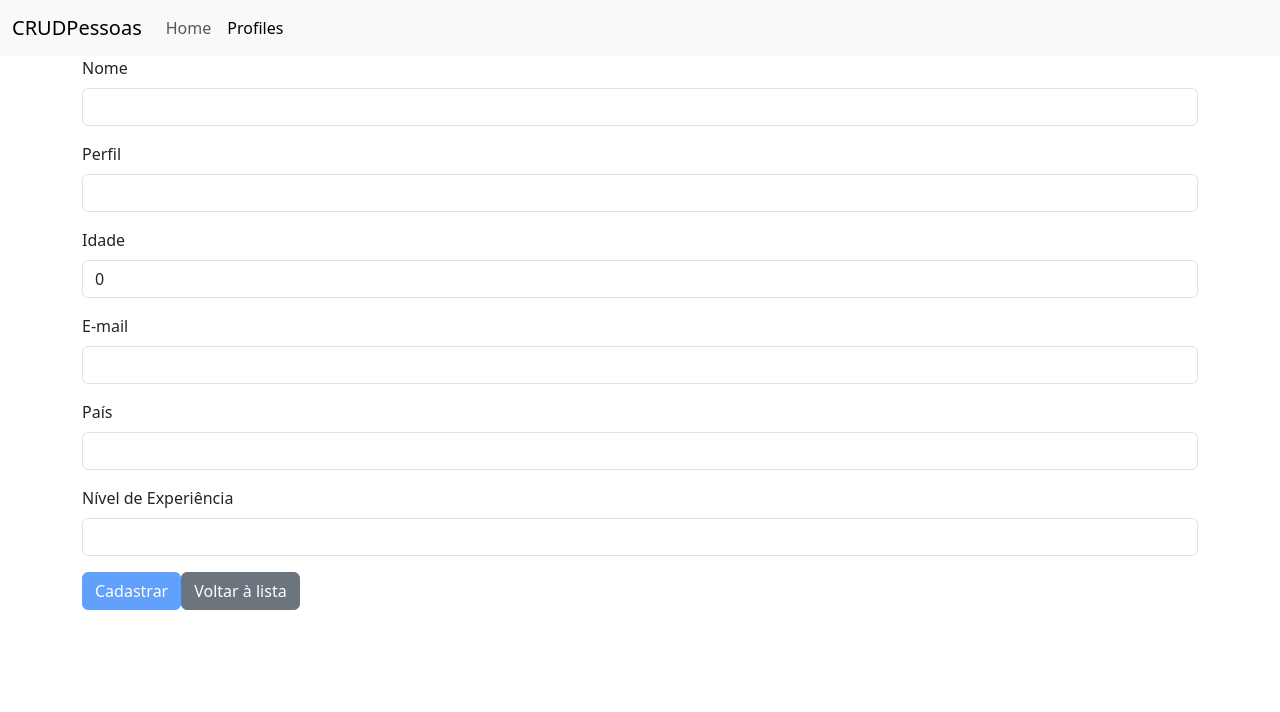
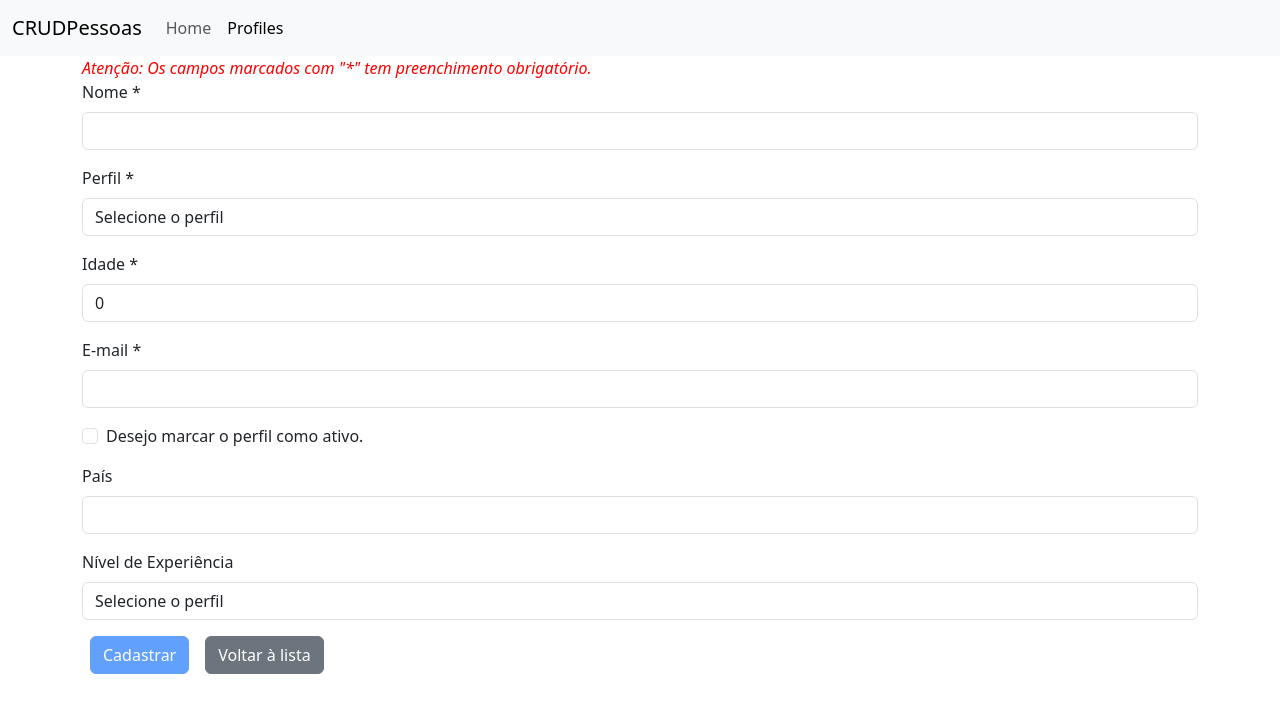
Before and after one commit to LucasMarquesV/AngularCRUD, an Angular app: page /profile/create in a window 1280 px wide. Shown: the top 712 px of the page. Built offline with nearby package versions, Linux system fonts and the light colour scheme.

Commit message:
[FEAT] - Campo de ativo + validações

```diff
--- a/db.json
+++ b/db.json
@@ -1,35 +1,5 @@
 {
   "profiles": [
-    {
-      "id": "2",
-      "nome": "Jorge",
-      "perfil": "student",
-      "idade": 25,
-      "email": "jorge@jorge.com",
-      "ativo": true,
-      "pais": "USA",
-      "nivelDeExperiencia": "Senior"
-    },
-    {
-      "nome": "Jorge ben jor",
-      "perfil": "admin",
-      "idade": 4,
-      "email": "c@gmail.com",
-      "ativo": true,
-      "pais": "",
-      "nivelDeExperiencia": "",
-      "id": "0"
-    },
-    {
-      "id": "0",
-      "nome": "Teste",
-      "perfil": "teste2",
-      "idade": 10,
-      "email": "Aaaaaa@gmail.com",
-      "ativo": true,
-      "pais": "",
-      "nivelDeExperiencia": ""
-    },
     {
       "nome": "au!",
       "perfil": "aaaaaaaaa",
@@ -39,6 +9,26 @@
       "pais": "aa",
       "nivelDeExperiencia": "a",
       "id": "8b30"
+    },
+    {
+      "nome": "Lucas Marques",
+      "perfil": "teste2",
+      "idade": 4,
+      "email": "lucmarquesv@gmail.com",
+      "ativo": false,
+      "pais": "Brasil",
+      "nivelDeExperiencia": "Junior",
+      "id": "fee7"
+    },
+    {
+      "id": "d13d",
+      "nome": "Lucas Marques",
+      "perfil": "Administrador",
+      "idade": 1,
+      "email": "lucasmarquesvv@gmail.com",
+      "ativo": true,
+      "pais": "Brasil",
+      "nivelDeExperiencia": "a"
     }
   ]
 }
--- a/src/app/app.module.ts
+++ b/src/app/app.module.ts
@@ -10,6 +10,7 @@ import { ProfileListComponent } from './pages/profile/profile-list/profile-list.
 import { ProfileCreateUpdateComponent } from './pages/profile/profile-create-update/profile-create-update.component';
 import { ProfileService } from './services/profile.service';
 import { HttpClientModule } from '@angular/common/http';
+import { TableListComponent } from './components/table-list/table-list.component';
 
 @NgModule({
   declarations: [
@@ -17,7 +18,8 @@ import { HttpClientModule } from '@angular/common/http';
     HeaderComponent,
     HomeComponent,
     ProfileListComponent,
-    ProfileCreateUpdateComponent
+    ProfileCreateUpdateComponent,
+    TableListComponent
   ],
   imports: [
     BrowserModule,
--- /dev/null
+++ b/src/app/components/table-list/table-list.component.html
@@ -0,0 +1,34 @@
+<table class="table">
+    <thead>
+      <tr>
+        <th scope="col">#</th>
+        <th scope="col">Nome</th>
+        <th scope="col">Perfil</th>
+        <th scope="col">Idade</th>
+        <th scope="col">E-mail</th>
+        <th scope="col">Está ativo?</th>
+        <th scope="col">País</th>
+        <th scope="col">Nível de Experiência</th>
+        <th scope="col">Ações</th>
+      </tr>
+    </thead>
+    <tbody>
+      <tr *ngFor="let profile of profiles">
+        <th scope="row">{{ profile.id }}</th>
+        <td>{{ profile.nome }}</td>
+        <td>{{ profile.perfil }}</td>
+        <td>{{ profile.idade }}</td>
+        <td>{{ profile.email }}</td>
+        <td>
+          <span *ngIf="profile.ativo" class="text-success" style="font-size: 1.2em;">👍</span>
+          <span *ngIf="!profile.ativo" class="text-danger" style="font-size: 1.2em;">👎</span>
+        </td>
+        <td>{{ profile.pais }}</td>
+        <td>{{ profile.nivelDeExperiencia }}</td>
+        <td>
+          <a class="btn btn-primary btn-sm" [routerLink]="'/profile/edit/' + profile.id">Editar</a>
+          <button class="btn btn-danger btn-sm" (click)="onDeleteProfile(profile.id)">Excluir</button>
+        </td>
+      </tr>
+    </tbody>
+  </table>
--- /dev/null
+++ b/src/app/components/table-list/table-list.component.ts
@@ -0,0 +1,16 @@
+import { Component, Input, Output, EventEmitter } from '@angular/core';
+import { Profile } from '../../interfaces/profile';
+
+@Component({
+  selector: 'app-table-list',
+  templateUrl: './table-list.component.html',
+  styleUrls: ['./table-list.component.css']
+})
+export class TableListComponent {
+  @Input() profiles: Profile[] = [];
+  @Output() deleteProfile = new EventEmitter<string>();
+
+  onDeleteProfile(id: string) {
+      this.deleteProfile.emit(id);
+  }
+}
--- a/src/app/pages/profile/profile-create-update/profile-create-update.component.html
+++ b/src/app/pages/profile/profile-create-update/profile-create-update.component.html
@@ -1,20 +1,33 @@
 <div class="container">
     <form (ngSubmit)="onSubmit()" [formGroup]="profileForm">
+      <i class="mb-3" style="color: red">
+        Atenção: Os campos marcados com "*" tem preenchimento obrigatório.
+      </i>
       <div class="mb-3">
-        <label for="name" class="form-label">Nome</label>
-        <input type="text" class="form-control" id="nome" formControlName="nome" name="name">
+        <label for="name" class="form-label">Nome *</label>
+        <input type="text" class="form-control" id="nome" formControlName="nome" name="name" maxlength="60">
+
       </div>
       <div class="mb-3">
-        <label for="perfil" class="form-label">Perfil</label>
-        <input type="text" class="form-control" id="perfil" formControlName="perfil">
+        <label for="perfil" class="form-label">Perfil *</label>
+        <select class="form-control" id="perfil" formControlName="perfil">
+          <option value="">Selecione o perfil</option>
+          <option value="Administrador">Administrador</option>
+          <option value="Padrão">Padrão</option>
+          <option value="Temporário">Temporário</option>
+        </select>
       </div>
       <div class="mb-3">
-        <label for="idade" class="form-label">Idade</label>
-        <input type="number" class="form-control" id="idade" formControlName="idade">
+        <label for="idade" class="form-label">Idade *</label>
+        <input type="number" class="form-control" id="idade" formControlName="idade" max="150">
       </div>
       <div class="mb-3">
-        <label for="email" class="form-label">E-mail</label>
-        <input type="text" class="form-control" id="email" formControlName="email">
+        <label for="email" class="form-label">E-mail *</label>
+        <input type="text" class="form-control" id="email" formControlName="email" maxlength="60">
+      </div>
+      <div class="mb-3 form-check">
+        <label class="form-check-label" for="ativo">Desejo marcar o perfil como ativo.</label>
+        <input type="checkbox" class="form-check-input" id="ativo" formControlName="ativo">
       </div>
       <div class="mb-3">
         <label for="pais" class="form-label">País</label>
@@ -22,11 +35,19 @@
       </div>
       <div class="mb-3">
         <label for="nivelDeExperiencia" class="form-label">Nível de Experiência</label>
-        <input type="text" class="form-control" id="nivelDeExperiencia" formControlName="nivelDeExperiencia">
+        <select class="form-control" id="nivelDeExperiencia" formControlName="nivelDeExperiencia">
+          <option value="">Selecione o perfil</option>
+          <option value="Iniciante">Iniciante</option>
+          <option value="Estagiário">Estagiário</option>
+          <option value="Junior">Junior</option>
+          <option value="Pleno">Pleno</option>
+          <option value="Sênior ou acima">Sênior ou acima</option>
+          <option value="Nenhuma das opções">Nenhuma das opções</option>
+        </select>
       </div>
-      <button type="submit" class="btn btn-primary" [disabled]="!profileForm.valid">
+      <button type="submit" class="btn btn-primary mx-2" [disabled]="!profileForm.valid">
         {{ isEditMode ? 'Atualizar' : 'Cadastrar' }}
       </button>
-      <a routerLink="/profile" class="btn btn-secondary">Voltar à lista</a>
+      <a routerLink="/profile" class="btn btn-secondary mx-2">Voltar à lista</a>
     </form>
   </div>
--- a/src/app/pages/profile/profile-create-update/profile-create-update.component.ts
+++ b/src/app/pages/profile/profile-create-update/profile-create-update.component.ts
@@ -26,7 +26,7 @@ export class ProfileCreateUpdateComponent implements OnInit {
       perfil: new FormControl('', Validators.required),
       idade: new FormControl(0, [Validators.required, Validators.min(0)]),
       email: new FormControl('', [Validators.required, Validators.email]),
-      ativo: new FormControl(true),
+      ativo: new FormControl(false),
       pais: new FormControl(''),
       nivelDeExperiencia: new FormControl('')
     });
--- a/src/app/pages/profile/profile-list/profile-list.component.html
+++ b/src/app/pages/profile/profile-list/profile-list.component.html
@@ -1,36 +1,5 @@
 <div class="container">
   <h1 class="mt-2">Pessoas</h1>
-
-  <table class="table">
-      <thead>
-        <tr>
-          <th scope="col">#</th>
-          <th scope="col">Nome</th>
-          <th scope="col">Perfil</th>
-          <th scope="col">Idade</th>
-          <th scope="col">E-mail</th>
-          <th scope="col">País</th>
-          <th scope="col">Nível de Experiência</th>
-          <th scope="col">Ações</th>
-        </tr>
-      </thead>
-      <tbody>
-        <tr *ngFor="let profile of profiles">
-          <th scope="row">{{ profile.id }}</th>
-          <td>{{ profile.nome }}</td>
-          <td>{{ profile.perfil }}</td>
-          <td>{{ profile.idade }}</td>
-          <td>{{ profile.email }}</td>
-          <td>{{ profile.pais }}</td>
-          <td>{{ profile.nivelDeExperiencia }}</td>
-          <td>
-              <a class="btn btn-primary btn-sm" [routerLink]="'/profile/edit/' + profile.id">Editar</a>
-              <button class="btn btn-danger btn-sm" (click)="deletarProfile(profile.id)">Excluir</button>
-          </td>
-        </tr>
-      </tbody>
-  </table>
-
+  <app-table-list [profiles]="profiles" (deleteProfile)="deletarProfile($event)"></app-table-list>
   <a class="btn btn-dark" routerLink="/profile/create">Cadastrar</a>
-
 </div>
```
Also changed, not shown: src/app/components/table-list/table-list.component.css (added), 1 other file (tests, documents, lock files or other folders).
